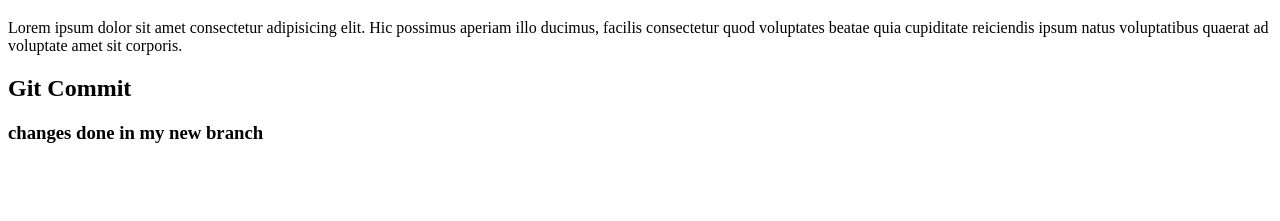
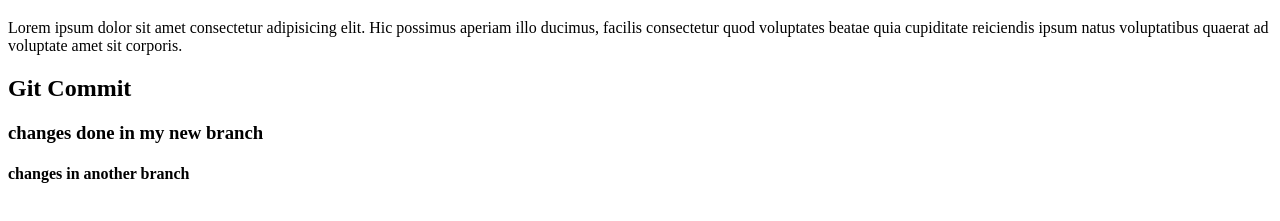
Before and after one commit to anu1134/fsrnl48-git, a plain HTML site: page index.html in a window 1280 px wide. Shown: the part 61-282 px from the top of the page. Drawn offline with Linux system fonts and the light colour scheme.

Commit message:
anotehr branch changes

```diff
--- a/index.html
+++ b/index.html
@@ -10,5 +10,6 @@
     <p>Lorem ipsum dolor sit amet consectetur adipisicing elit. Hic possimus aperiam illo ducimus, facilis consectetur quod voluptates beatae quia cupiditate reiciendis ipsum natus voluptatibus quaerat ad voluptate amet sit corporis.</p>
     <h2>Git Commit</h2>
     <h3>changes done in my new branch</h3>
+    <h4>changes in another branch</h4>
 </body>
 </html>
```
